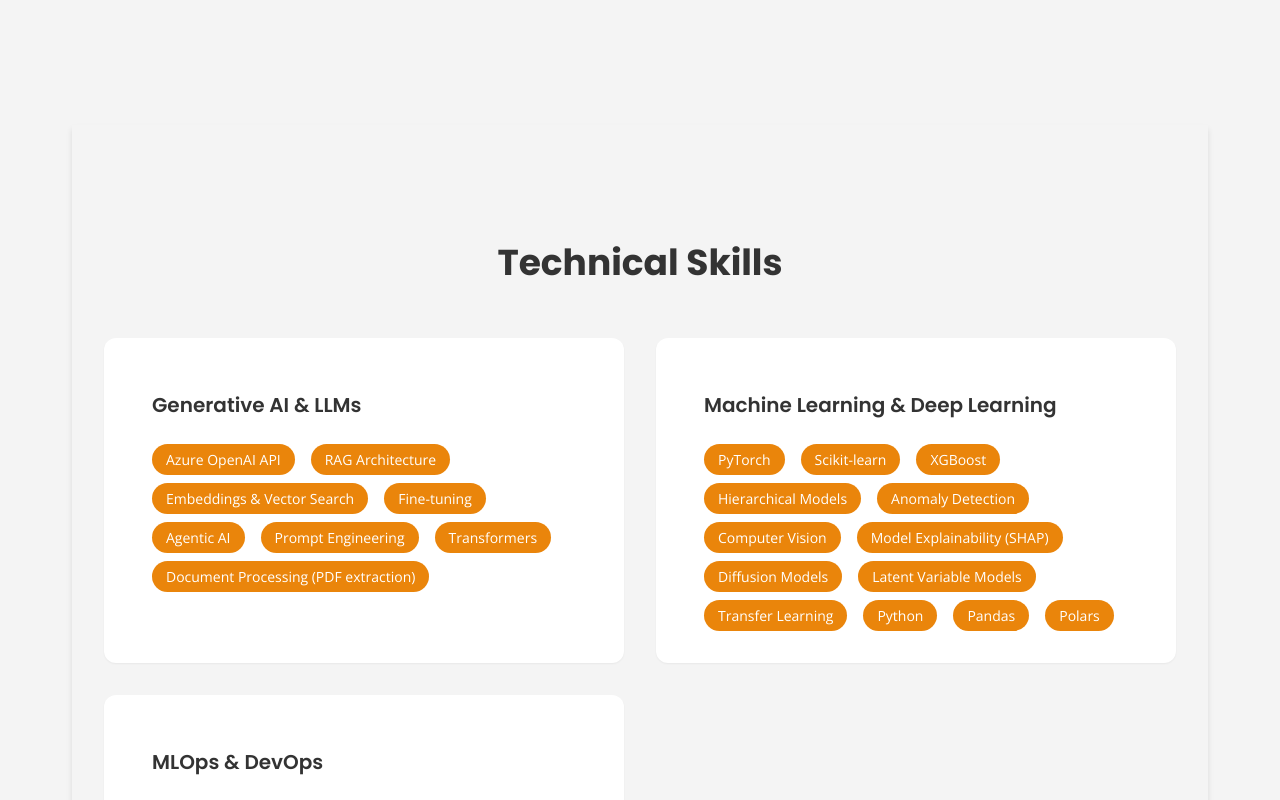
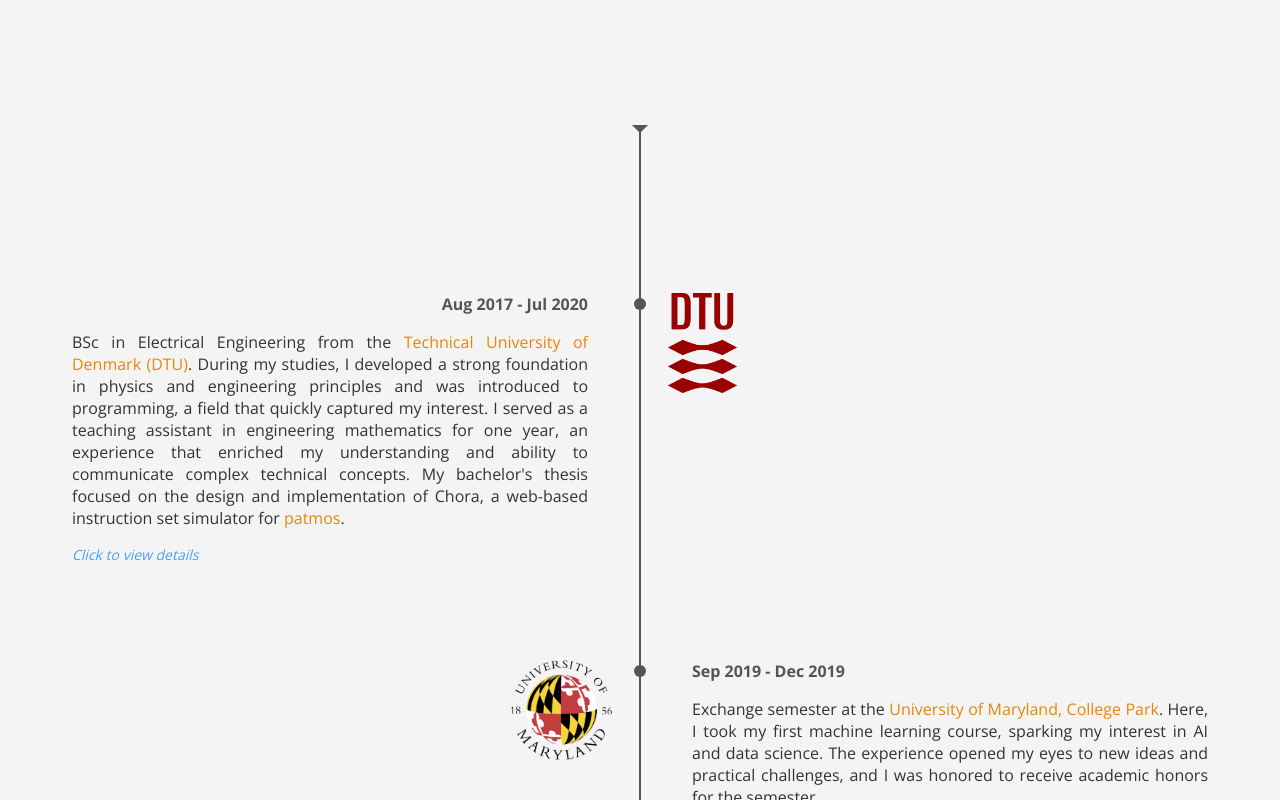
Before and after one commit to simonamtoft/cv-website, a React (Create React App) app: page / in a window 1280 px wide. Shown: the part 1720-2520 px from the top of the page. Built offline with nearby package versions, Linux system fonts and the light colour scheme.

Commit message:
remove skills

```diff
--- a/src/App.js
+++ b/src/App.js
@@ -1,7 +1,5 @@
-import React from 'react';
 import Header from './components/Header';
 import About from './components/About';
-import Skills from './components/Skills';
 import Timeline from './components/Timeline';
 import PublicationsEvents from './components/PublicationsEvents';
 import Contact from './components/Contact';
@@ -15,9 +13,6 @@
       <main className="main-content" id="main-content">
         <section id="about">
           <About />
-        </section>
-        <section id="skills">
-          <Skills />
         </section>
         <section id="timeline">
           <Timeline />
--- a/src/components/Skills.js
+++ /dev/null
@@ -1,53 +0,0 @@
-import React, { useEffect, useRef } from 'react';
-import '../styles/Skills.css';
-import skills from '../data/skills';
-
-const Skills = () => {
-  const skillsRef = useRef(null);
-
-  useEffect(() => {
-    const observer = new IntersectionObserver(
-      (entries) => {
-        entries.forEach((entry) => {
-          if (entry.isIntersecting) {
-            entry.target.classList.add('is-visible');
-          }
-        });
-      },
-      { threshold: 0.1 }
-    );
-
-    const currentRef = skillsRef.current;
-    if (currentRef) {
-      observer.observe(currentRef);
-    }
-
-    return () => {
-      if (currentRef) {
-        observer.unobserve(currentRef);
-      }
-    };
-  }, []);
-
-  return (
-    <section className="skills" ref={skillsRef}>
-      <h2>Technical Skills</h2>
-      <div className="skills-container">
-        {Object.entries(skills).map(([category, skillList]) => (
-          <div key={category} className="skill-category">
-            <h3>{category}</h3>
-            <div className="skill-tags">
-              {skillList.map((skill) => (
-                <span key={skill} className="skill-tag">
-                  {skill}
-                </span>
-              ))}
-            </div>
-          </div>
-        ))}
-      </div>
-    </section>
-  );
-};
-
-export default Skills;
```
Also changed, not shown: .claude/agents/content-editor.md, .claude/agents/cv-content-reviewer.md, 1 other file (tests, documents, lock files or other folders).
